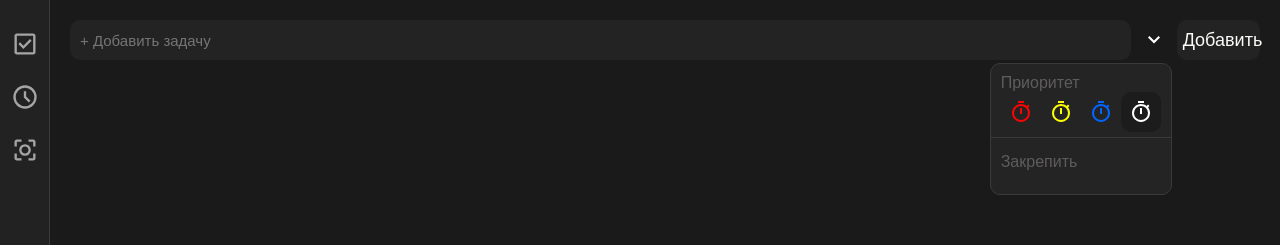
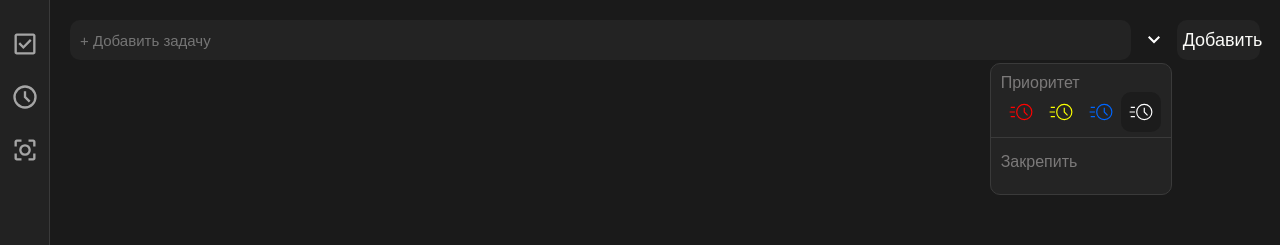
Before and after one commit to Glebess/Taimer-App-v2, a React (Vite) app: page / in a window 1280 px wide. Both pictures are taken after a click on the button 1153 px from the left and 40 px from the top of the page. Shown: the top 245 px of the page. Built offline with nearby package versions, Linux system fonts and the light colour scheme.

Commit message:
Добавлены новые пукнты в  taskSettings .Удален не нужный  код .Изменены иконки NewTaskMenuPanel

```diff
--- a/src/components/Header/Header.module.css
+++ b/src/components/Header/Header.module.css
@@ -3,7 +3,7 @@
   height: 100vh;
   display: flex;
   align-items: center;
-  background-color: #222222;
+  background-color: var(--main-black1);
 }
 .header_div {
   box-sizing: border-box;
--- a/src/components/NewTaskMenuPanel/NewTaskMenuPanel.jsx
+++ b/src/components/NewTaskMenuPanel/NewTaskMenuPanel.jsx
@@ -22,12 +22,14 @@ const NewTaskMenuPanel = (props) => {
                 children={
                   <svg
                     xmlns="http://www.w3.org/2000/svg"
-                    height="24px"
-                    viewBox="0 -960 960 960"
-                    width="24px"
-                    fill="#ff0202"
+                    width="28px"
+                    height="28px"
+                    viewBox="0 0 24 24"
                   >
-                    <path d="M360-840v-80h240v80H360Zm80 440h80v-240h-80v240Zm-99.5 291.5Q275-137 226-186t-77.5-114.5Q120-366 120-440t28.5-139.5Q177-645 226-694t114.5-77.5Q406-800 480-800q62 0 119 20t107 58l56-56 56 56-56 56q38 50 58 107t20 119q0 74-28.5 139.5T734-186q-49 49-114.5 77.5T480-80q-74 0-139.5-28.5ZM678-242q82-82 82-198t-82-198q-82-82-198-82t-198 82q-82 82-82 198t82 198q82 82 198 82t198-82ZM480-440Z" />
+                    <path
+                      fill="#ff0202"
+                      d="M14.816 19q-2.935 0-4.972-2.037t-2.036-4.971q0-2.913 2.037-4.953Q11.88 5 14.816 5q2.913 0 4.952 2.04t2.04 4.952q0 2.934-2.04 4.971T14.816 19m-.008-1q2.5 0 4.25-1.75t1.75-4.25t-1.75-4.25T14.808 6t-4.25 1.75T8.808 12t1.75 4.25t4.25 1.75m2.467-2.794l.714-.714l-2.681-2.68V8.308h-1v3.906zM3.192 8.5v-1h3.616v1zm-1 4v-1h4.616v1zm1 4v-1h3.616v1zM14.808 12"
+                    />
                   </svg>
                 }
               />
@@ -37,12 +39,14 @@ const NewTaskMenuPanel = (props) => {
                 children={
                   <svg
                     xmlns="http://www.w3.org/2000/svg"
-                    height="24px"
-                    viewBox="0 -960 960 960"
-                    width="24px"
-                    fill="#fbff00"
+                    width="28px"
+                    height="28px"
+                    viewBox="0 0 24 24"
                   >
-                    <path d="M360-840v-80h240v80H360Zm80 440h80v-240h-80v240Zm-99.5 291.5Q275-137 226-186t-77.5-114.5Q120-366 120-440t28.5-139.5Q177-645 226-694t114.5-77.5Q406-800 480-800q62 0 119 20t107 58l56-56 56 56-56 56q38 50 58 107t20 119q0 74-28.5 139.5T734-186q-49 49-114.5 77.5T480-80q-74 0-139.5-28.5ZM678-242q82-82 82-198t-82-198q-82-82-198-82t-198 82q-82 82-82 198t82 198q82 82 198 82t198-82ZM480-440Z" />
+                    <path
+                      fill="#fbff00"
+                      d="M14.816 19q-2.935 0-4.972-2.037t-2.036-4.971q0-2.913 2.037-4.953Q11.88 5 14.816 5q2.913 0 4.952 2.04t2.04 4.952q0 2.934-2.04 4.971T14.816 19m-.008-1q2.5 0 4.25-1.75t1.75-4.25t-1.75-4.25T14.808 6t-4.25 1.75T8.808 12t1.75 4.25t4.25 1.75m2.467-2.794l.714-.714l-2.681-2.68V8.308h-1v3.906zM3.192 8.5v-1h3.616v1zm-1 4v-1h4.616v1zm1 4v-1h3.616v1zM14.808 12"
+                    />
                   </svg>
                 }
               />
@@ -52,12 +56,14 @@ const NewTaskMenuPanel = (props) => {
                 children={
                   <svg
                     xmlns="http://www.w3.org/2000/svg"
-                    height="24px"
-                    viewBox="0 -960 960 960"
-                    width="24px"
-                    fill="#0066ff"
+                    width="28px"
+                    height="28px"
+                    viewBox="0 0 24 24"
                   >
-                    <path d="M360-840v-80h240v80H360Zm80 440h80v-240h-80v240Zm-99.5 291.5Q275-137 226-186t-77.5-114.5Q120-366 120-440t28.5-139.5Q177-645 226-694t114.5-77.5Q406-800 480-800q62 0 119 20t107 58l56-56 56 56-56 56q38 50 58 107t20 119q0 74-28.5 139.5T734-186q-49 49-114.5 77.5T480-80q-74 0-139.5-28.5ZM678-242q82-82 82-198t-82-198q-82-82-198-82t-198 82q-82 82-82 198t82 198q82 82 198 82t198-82ZM480-440Z" />
+                    <path
+                      fill="#0066ff"
+                      d="M14.816 19q-2.935 0-4.972-2.037t-2.036-4.971q0-2.913 2.037-4.953Q11.88 5 14.816 5q2.913 0 4.952 2.04t2.04 4.952q0 2.934-2.04 4.971T14.816 19m-.008-1q2.5 0 4.25-1.75t1.75-4.25t-1.75-4.25T14.808 6t-4.25 1.75T8.808 12t1.75 4.25t4.25 1.75m2.467-2.794l.714-.714l-2.681-2.68V8.308h-1v3.906zM3.192 8.5v-1h3.616v1zm-1 4v-1h4.616v1zm1 4v-1h3.616v1zM14.808 12"
+                    />
                   </svg>
                 }
               />
@@ -68,12 +74,14 @@ const NewTaskMenuPanel = (props) => {
                 children={
                   <svg
                     xmlns="http://www.w3.org/2000/svg"
-                    height="24px"
-                    viewBox="0 -960 960 960"
-                    width="24px"
-                    fill="#FFFFFF"
+                    width="28px"
+                    height="28px"
+                    viewBox="0 0 24 24"
                   >
-                    <path d="M360-840v-80h240v80H360Zm80 440h80v-240h-80v240Zm-99.5 291.5Q275-137 226-186t-77.5-114.5Q120-366 120-440t28.5-139.5Q177-645 226-694t114.5-77.5Q406-800 480-800q62 0 119 20t107 58l56-56 56 56-56 56q38 50 58 107t20 119q0 74-28.5 139.5T734-186q-49 49-114.5 77.5T480-80q-74 0-139.5-28.5ZM678-242q82-82 82-198t-82-198q-82-82-198-82t-198 82q-82 82-82 198t82 198q82 82 198 82t198-82ZM480-440Z" />
+                    <path
+                      fill="#FFFFFF"
+                      d="M14.816 19q-2.935 0-4.972-2.037t-2.036-4.971q0-2.913 2.037-4.953Q11.88 5 14.816 5q2.913 0 4.952 2.04t2.04 4.952q0 2.934-2.04 4.971T14.816 19m-.008-1q2.5 0 4.25-1.75t1.75-4.25t-1.75-4.25T14.808 6t-4.25 1.75T8.808 12t1.75 4.25t4.25 1.75m2.467-2.794l.714-.714l-2.681-2.68V8.308h-1v3.906zM3.192 8.5v-1h3.616v1zm-1 4v-1h4.616v1zm1 4v-1h3.616v1zM14.808 12"
+                    />
                   </svg>
                 }
               />
--- a/src/components/NewTaskMenuPanel/NewTaskMenuPanel.module.css
+++ b/src/components/NewTaskMenuPanel/NewTaskMenuPanel.module.css
@@ -6,7 +6,8 @@
   height: 130px;
   inset: 42.5px 0 auto auto;
   border: 1px solid var(--main-gray);
-  background-color: var(--main-black1);
+  background-color: #242424;
+
   border-radius: 10px;
   z-index: 9999;
 }
@@ -36,7 +37,7 @@
 .div_new_task_panel p {
   margin: 0;
   margin-top: 5px;
-  color: #94929283;
+  color: #cecbcb83;
 }
 .div_priority_task_svg {
   width: 100%;
--- a/src/components/TaskSettingsModal/TaskSettingsModal.module.css
+++ b/src/components/TaskSettingsModal/TaskSettingsModal.module.css
@@ -3,26 +3,33 @@
   z-index: 9999;
   position: absolute;
   inset: 35px 0px 0px -180px;
-  height: 100px;
+  height: 250px;
   width: 199px;
   border-radius: 10px;
   box-sizing: border-box;
   border: 1px solid var(--main-gray);
 }
 .div_modal_content {
-  padding: 10px;
   padding-top: 10px;
   display: flex;
   flex-direction: column;
   gap: 8px;
 }
+.div_line {
+  background-color: var(--main-gray);
+  width: 100%;
+  height: 1px;
+}
+
 .div_priority_task {
   display: flex;
+  padding: 0 10px;
 }
 .div_modal_overlay p {
-  color: #94929283;
+  color: white;
   font-size: 16px;
   margin: 0;
+  padding: 0 10px;
 }
 .div_priority_task {
   padding-top: 5px;
@@ -54,3 +61,29 @@
 .div_modal_content svg:hover {
   cursor: pointer;
 }
+.div_bottom_panel {
+  display: flex;
+  flex-direction: column;
+  gap: 2.5px;
+}
+.div_bottom_panel div {
+  display: flex;
+  padding-left: 10px;
+  padding-right: 10px;
+  align-items: center;
+}
+.div_bottom_panel svg {
+  width: 24px;
+  height: 24px;
+  margin-right: 2.5px;
+}
+
+.div_bottom_panel path {
+  fill: white;
+}
+.div_bottom_panel p {
+  color: white;
+  font-size: 13px;
+  margin: 0;
+  padding: 0;
+}
```
Also changed, not shown: src/components/TaskSettingsModal/TaskSettingsModal.jsx (+75 -24 lines).
